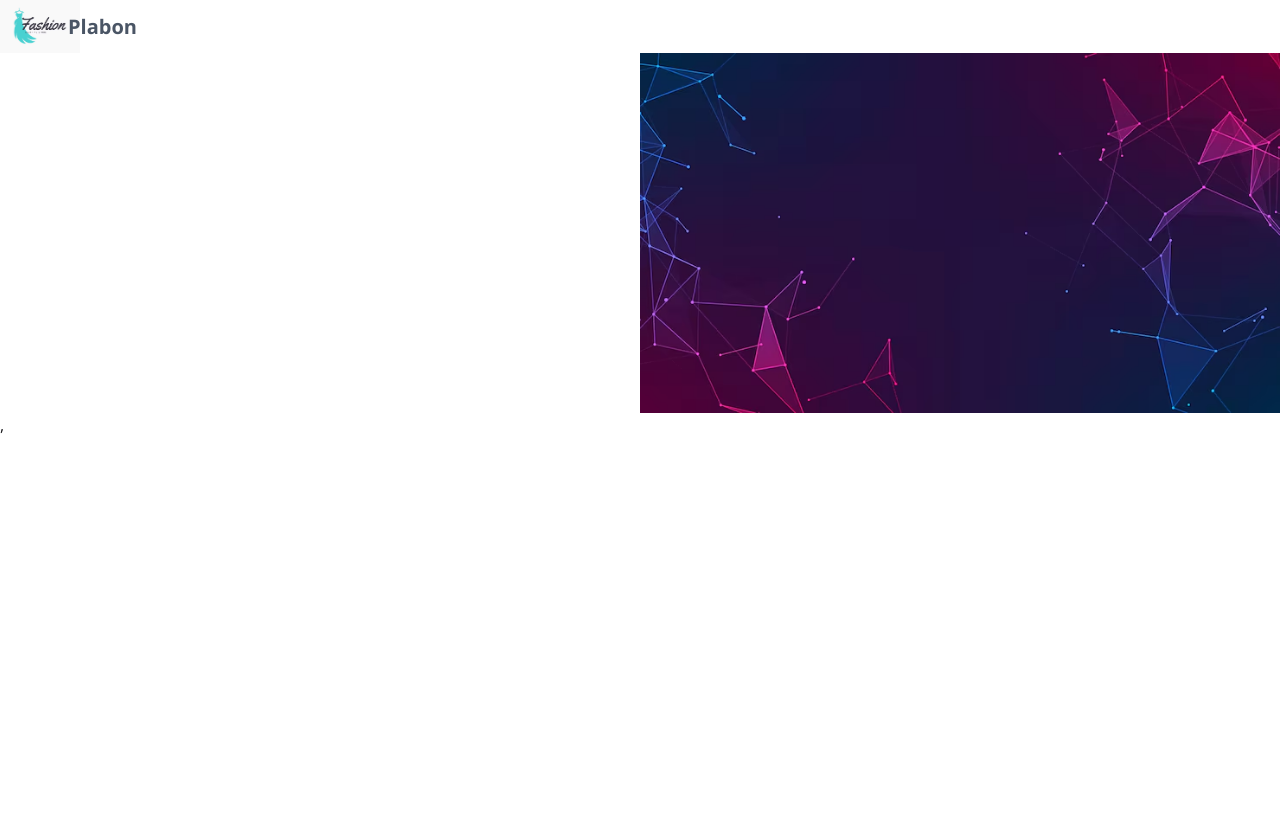
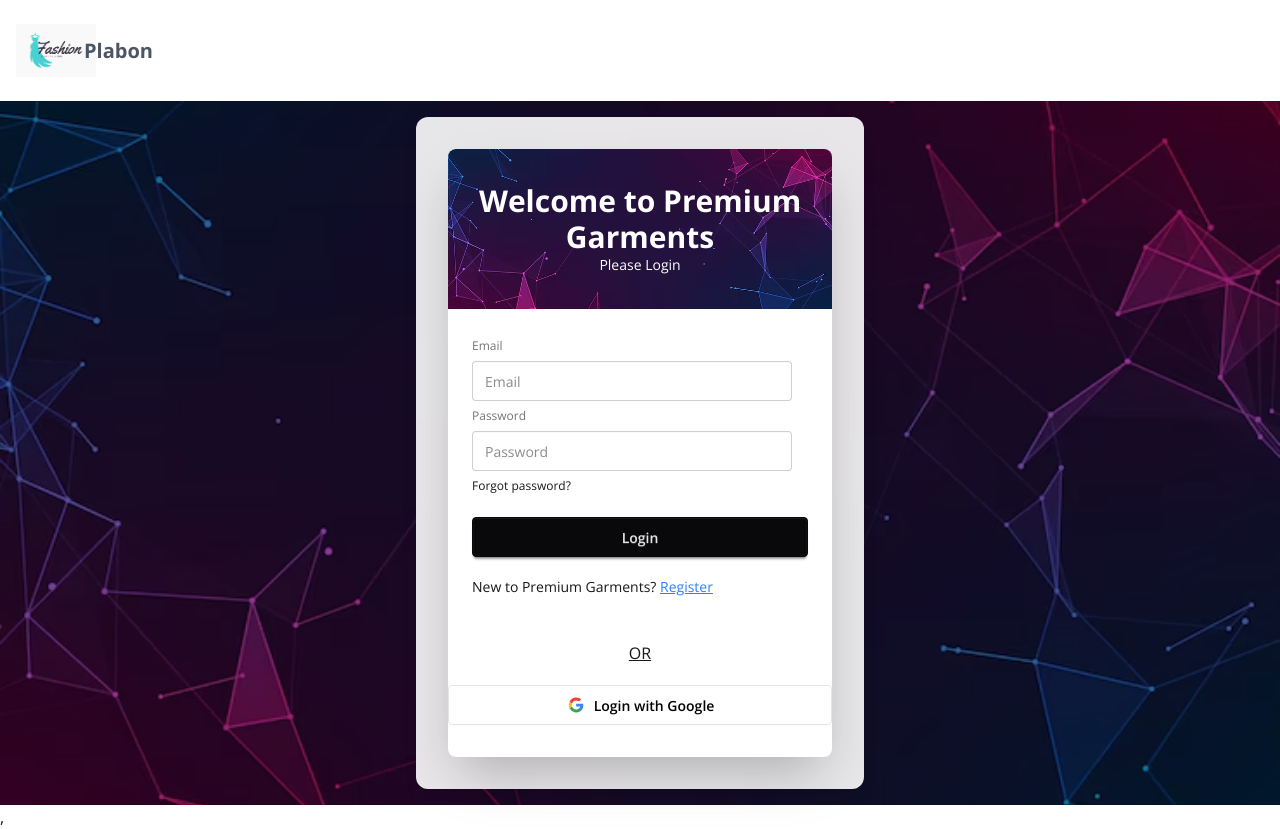
Before and after one commit to plabonmdk/Garments-Order-Production-Tracker-System, a React (Vite) app: page /login in a window 1280 px wide. Before the commit the page ends 800 px from the top, so only its background shows below. Built offline with nearby package versions, Linux system fonts and the light colour scheme; no server answers.

Commit message:
login and register page

```diff
--- a/src/contexts/authContexts/AuthProvider.jsx
+++ b/src/contexts/authContexts/AuthProvider.jsx
@@ -1,22 +1,58 @@
-import React from 'react';
+import React, { useEffect, useState } from 'react';
 import { AuthContext } from './AuthContexts';
-import { createUserWithEmailAndPassword, signInWithEmailAndPassword } from 'firebase/auth';
+import { createUserWithEmailAndPassword, GoogleAuthProvider, onAuthStateChanged, signInWithEmailAndPassword, signInWithPopup, signOut } from 'firebase/auth';
 import { auth } from '../../firebase/Firebase.init';
 
 const AuthProvider = ({children}) => {
 
+    const googleProvider = new GoogleAuthProvider()
+
+
+    const [user , setUser] = useState(null)
+
+    const [loading , setLoading] = useState(true)
 
     const registerUser = (email , password) => {
+        setLoading(true)
         return createUserWithEmailAndPassword(auth , email , password)
     }
     const signInUser = (email , password) => {
+        setLoading(true)
         return signInWithEmailAndPassword(auth , email , password)
     }
 
 
+    const signInGoogle = () => {
+        setLoading(true)
+        return signInWithPopup(auth , googleProvider)
+    }
+
+
+    const logOut = () => {
+        setLoading(true)
+       return signOut(auth)
+    }
+
+
+
+    useEffect( () => {
+        const unSubscribe = onAuthStateChanged(auth , (currentUser) => {
+           setUser(currentUser)
+           setLoading(false)
+        })
+        return () => {
+            unSubscribe()
+        }
+    } , [])
+
+
     const authInfo = {
+        user,
+        loading,
         registerUser,
         signInUser,
+        signInGoogle,
+        logOut
 
     }
 
--- a/src/layouts/AuthLayout.jsx
+++ b/src/layouts/AuthLayout.jsx
@@ -1,18 +1,30 @@
 import React from 'react';
 import Logo from '../components/logo/Logo';
 import { Outlet } from 'react-router';
-import login from '../assets/login bg.avif'
+import login from '../assets/login bg.avif';
 
 const AuthLayout = () => {
     return (
-        <div className='max-w-7xl mx-auto'>
-            <Logo></Logo>
-            <div className='flex'>
-                <div className='flex-1'>
-                    <Outlet></Outlet>
-                </div>
-                <div className='flex-1'>
-                    <img src={login} alt="" />
+        <div className="min-h-screen max-w-7xl mx-auto">
+
+            {/* Logo section (NO background image) */}
+            <div className="max-w-7xl mx-auto px-4 py-6 bg-white">
+                <Logo />
+            </div>
+
+            {/* Background image section */}
+            <div
+                className="min-h-[calc(100vh-96px)] bg-cover bg-center bg-no-repeat"
+                style={{ backgroundImage: `url(${login})` }}
+            >
+                {/* overlay */}
+                <div className="min-h-[calc(100vh-96px)] bg-black/40 flex items-center justify-center">
+
+                    {/* Form / Auth content */}
+                    <div className="bg-white/90 backdrop-blur-md p-8 rounded-xl shadow-lg w-full max-w-md">
+                        <Outlet />
+                    </div>
+
                 </div>
             </div>
         </div>
--- a/src/pages/Auth/login/Login.jsx
+++ b/src/pages/Auth/login/Login.jsx
@@ -1,11 +1,106 @@
-import React from 'react';
+import React from "react";
+import { useForm } from "react-hook-form";
+import { Link, useLocation, useNavigate } from "react-router";
+import SocialLogin from "../SocialLogin/SocialLogin";
+import useAuth from "../../../Hooks/useAuth";
+import bgImg from "../../../assets/login bg.avif";
 
 const Login = () => {
-    return (
-        <div>
+  const {
+    register,
+    handleSubmit,
+    formState: { errors },
+  } = useForm();
 
+  const { singInUser } = useAuth();
+  const location = useLocation();
+  const navigate = useNavigate();
+
+  const handleLogin = (data) => {
+    singInUser(data.email, data.password)
+      .then((result) => {
+        navigate(location?.state || "/");
+      })
+      .catch((error) => console.log(error));
+  };
+
+  return (
+    <div className=" flex items-center justify-center">
+      <div className="card bg-base-100 w-full max-w-sm shadow-2xl overflow-hidden">
+
+
+        <div
+          className="h-40 flex flex-col items-center justify-center text-white text-center bg-cover bg-center"
+          style={{ backgroundImage: `url(${bgImg})` }}
+        >
+          <h3 className="text-3xl font-bold">Welcome to Premium Garments</h3>
+          <p className="text-sm">Please Login</p>
         </div>
-    );
+
+        {/* Form */}
+        <form onSubmit={handleSubmit(handleLogin)} className="card-body">
+          <fieldset className="fieldset">
+            <label className="label">Email</label>
+            <input
+              type="email"
+              {...register("email", { required: true })}
+              className="input"
+              placeholder="Email"
+            />
+            {errors.email && (
+              <p className="text-red-500">Email is required</p>
+            )}
+
+            <label className="label">Password</label>
+            <input
+              type="password"
+              {...register("password", {
+                required: true,
+                minLength: 6,
+                pattern:
+                  /^(?=.*[a-z])(?=.*[A-Z])(?=.*\d)(?=.*[@$!%*?&])[A-Za-z\d@$!%*?&]{8,}$/,
+              })}
+              className="input"
+              placeholder="Password"
+            />
+
+            {errors.password?.type === "required" && (
+              <p className="text-red-500">Password is required</p>
+            )}
+            {errors.password?.type === "minLength" && (
+              <p className="text-red-500">
+                Password must be at least 6 characters
+              </p>
+            )}
+            {errors.password?.type === "pattern" && (
+              <p className="text-red-500">
+                Must include uppercase, lowercase, number & special character
+              </p>
+            )}
+
+            <div>
+              <a className="link link-hover">Forgot password?</a>
+            </div>
+
+            <button className="btn btn-neutral mt-4">Login</button>
+          </fieldset>
+
+          <p className="mt-2 text-sm">
+            New to Premium Garments?{" "}
+            <Link
+              state={location.state}
+              className="text-blue-500 underline"
+              to="/register"
+            >
+              Register
+            </Link>
+          </p>
+        </form>
+
+        <SocialLogin />
+      </div>
+    </div>
+  );
 };
 
 export default Login;
--- a/src/pages/Auth/register/Register.jsx
+++ b/src/pages/Auth/register/Register.jsx
@@ -3,7 +3,8 @@ import { useForm } from "react-hook-form";
 import { Link, useLocation, useNavigate } from "react-router";
 import axios from "axios";
 import useAuth from "../../../Hooks/useAuth";
-import SocialLogin from "../SocialLogin/SocialLogin"; // <-- import your SocialLogin component
+import SocialLogin from "../SocialLogin/SocialLogin";
+import background from '../../../assets/login bg.avif'
 
 const Register = () => {
   const {
@@ -53,8 +54,11 @@ const Register = () => {
 
   return (
     <div className="card bg-base-100 w-full mx-auto max-w-sm shrink-0 shadow-2xl">
-      <h3 className="text-3xl text-center">Welcome to Premium Garments</h3>
-      <p className="text-center text-xl my-4">Please Register</p>
+  {/* Header with background */}
+  <div className="p-6 text-center rounded-t-lg" style={{ backgroundImage:  `url(${background})` }}>
+    <h3 className="text-3xl font-bold text-white">Welcome to Premium Garments</h3>
+    <p className="text-xl text-white mt-2">Please Register</p>
+  </div>
       <div className="card-body">
         <form onSubmit={handleSubmit(handleRegistration)}>
           <fieldset className="fieldset">
--- a/src/pages/Auth/socialLogin/SocialLogin.jsx
+++ b/src/pages/Auth/socialLogin/SocialLogin.jsx
@@ -1,55 +1,57 @@
+// SocialLogin.jsx
 import React from "react";
+import { useNavigate, useLocation } from "react-router";
 import useAuth from "../../../Hooks/useAuth";
-import { useLocation, useNavigate } from "react-router";
 
 const SocialLogin = () => {
-    const {singInGoogle} = useAuth()
-    const location = useLocation()
-    const navigate =useNavigate()
+  const { signInGoogle } = useAuth();
+  const navigate = useNavigate();
+  const location = useLocation();
 
+  const handleGoogleSignIn = () => {
+    signInGoogle()
+      .then((result) => {
+        console.log("Google User:", result.user);
 
-const handleGoogleSignIn = () => {
-    singInGoogle()
-    .then(result => {
-        console.log(result)
-        navigate(location.state || "/")
-    })
-    .catch(error => {
-        console.log(error)
-    })
-}
-
-
+        navigate(location.state?.from || "/");
+      })
+      .catch((error) => {
+        console.error("Google sign-in error:", error.message);
+      });
+  };
 
   return (
     <div className="text-center pb-8">
-      <p className="my-5 underline ">OR</p>
-      <button onClick={handleGoogleSignIn} className="btn w-full bg-white text-black border-[#e5e5e5]">
+      <p className="my-5 underline">OR</p>
+      <button
+        onClick={handleGoogleSignIn}
+        className="btn w-full bg-white text-black border-[#e5e5e5] flex items-center justify-center gap-2"
+      >
         <svg
           aria-label="Google logo"
-          width="16"
-          height="16"
+          width="20"
+          height="20"
           xmlns="http://www.w3.org/2000/svg"
           viewBox="0 0 512 512"
         >
           <g>
-            <path d="m0 0H512V512H0" fill="#fff"></path>
+            <path d="M0 0H512V512H0" fill="#fff" />
             <path
               fill="#34a853"
               d="M153 292c30 82 118 95 171 60h62v48A192 192 0 0190 341"
-            ></path>
+            />
             <path
               fill="#4285f4"
               d="m386 400a140 175 0 0053-179H260v74h102q-7 37-38 57"
-            ></path>
+            />
             <path
               fill="#fbbc02"
               d="m90 341a208 200 0 010-171l63 49q-12 37 0 73"
-            ></path>
+            />
             <path
               fill="#ea4335"
               d="m153 219c22-69 116-109 179-50l55-54c-78-75-230-72-297 55"
-            ></path>
+            />
           </g>
         </svg>
         Login with Google
--- /dev/null
+++ b/src/routes/PrivateRoute.jsx
@@ -0,0 +1,23 @@
+import { Navigate, useLocation } from "react-router";
+import useAuth from "../Hooks/useAuth";
+
+
+const PrivateRoute = ({children}) => {
+    const {user ,loading} = useAuth()
+    const location = useLocation()
+  console.log("in register" , location)
+
+
+    if(loading){
+        return <div>
+            <span className="loading loading-infinity loading-xl"></span>
+        </div>
+    }
+
+    if(!user){
+        return <Navigate state={location.pathname} to="/login"></Navigate>
+    }
+    return children;
+};
+
+export default PrivateRoute;
```
Also changed, not shown: src/shared/Navbar.jsx (+68 -19 lines).
